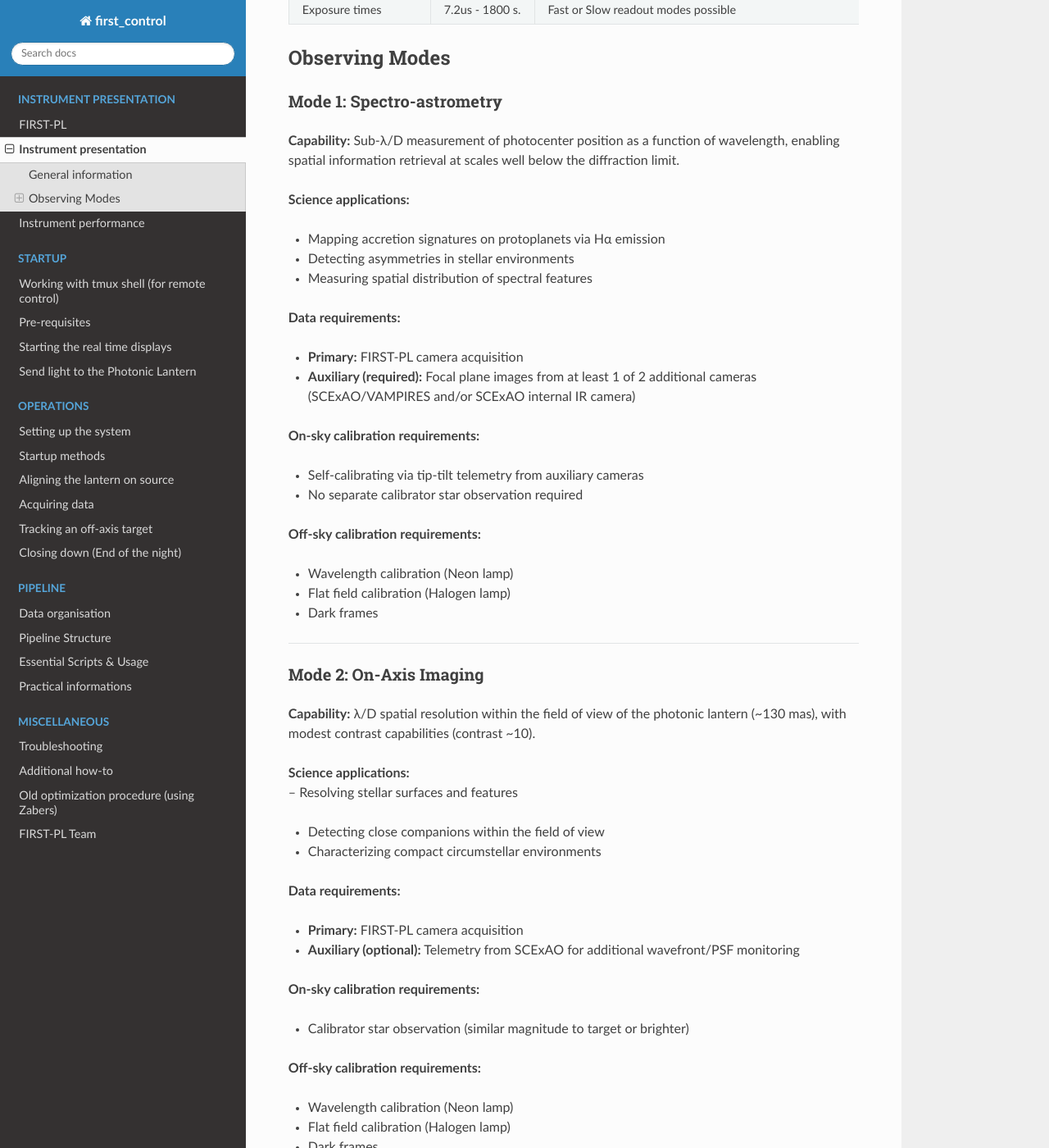
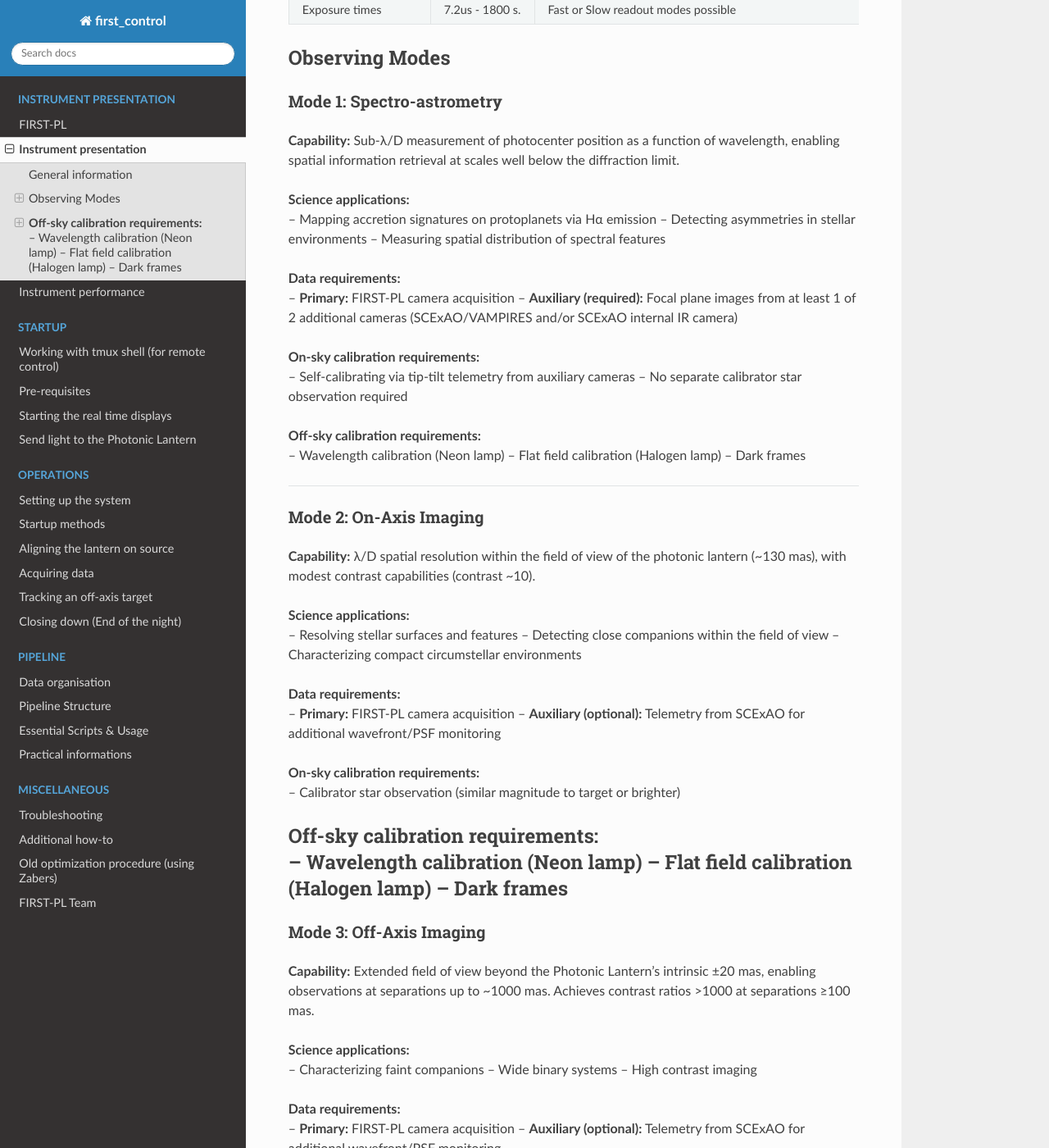
Before and after one commit to scexao-org/first_control, a Sphinx documentation site: the page built from source/instrument_principle.md, in a window 1280 px wide and 1400 px high, scrolled down 1571 px. Shown: the whole window at 82% size. Built offline with Sphinx 7.4.7 and the Read the Docs theme 3.1.0, drawn with Linux system fonts in a browser that asks for light colours; some of the changed text lies outside the part shown.

Commit message:
some formatting

```diff
--- a/source/instrument_principle.md
+++ b/source/instrument_principle.md
@@ -34,22 +34,22 @@ The 19 outputs of the Photonic Lantern feed a mid resolution spectrograph (R~3,0
 **Capability:** Sub-λ/D measurement of photocenter position as a function of wavelength, enabling spatial information retrieval at scales well below the diffraction limit.
 
 **Science applications:**<br>
-* Mapping accretion signatures on protoplanets via Hα emission
-* Detecting asymmetries in stellar environments
-* Measuring spatial distribution of spectral features
+-- Mapping accretion signatures on protoplanets via Hα emission
+-- Detecting asymmetries in stellar environments
+-- Measuring spatial distribution of spectral features
 
 **Data requirements:**<br>
-- **Primary:** FIRST-PL camera acquisition
-- **Auxiliary (required):** Focal plane images from at least 1 of 2 additional cameras (SCExAO/VAMPIRES and/or SCExAO internal IR camera)
+-- **Primary:** FIRST-PL camera acquisition
+-- **Auxiliary (required):** Focal plane images from at least 1 of 2 additional cameras (SCExAO/VAMPIRES and/or SCExAO internal IR camera)
 
 **On-sky calibration requirements:**<br>
-- Self-calibrating via tip-tilt telemetry from auxiliary cameras
-- No separate calibrator star observation required
+-- Self-calibrating via tip-tilt telemetry from auxiliary cameras
+-- No separate calibrator star observation required
 
 **Off-sky calibration requirements:**<br>
-- Wavelength calibration (Neon lamp)
-- Flat field calibration (Halogen lamp)
-- Dark frames
+-- Wavelength calibration (Neon lamp)
+-- Flat field calibration (Halogen lamp)
+-- Dark frames
 
 ---
 
@@ -59,20 +59,20 @@ The 19 outputs of the Photonic Lantern feed a mid resolution spectrograph (R~3,0
 
 **Science applications:**<br>
 -- Resolving stellar surfaces and features
-- Detecting close companions within the field of view
-- Characterizing compact circumstellar environments
+-- Detecting close companions within the field of view
+-- Characterizing compact circumstellar environments
 
 **Data requirements:**<br>
-- **Primary:** FIRST-PL camera acquisition
-- **Auxiliary (optional):** Telemetry from SCExAO for additional wavefront/PSF monitoring
+-- **Primary:** FIRST-PL camera acquisition
+-- **Auxiliary (optional):** Telemetry from SCExAO for additional wavefront/PSF monitoring
 
 **On-sky calibration requirements:**<br>
-- Calibrator star observation (similar magnitude to target or brighter)
+-- Calibrator star observation (similar magnitude to target or brighter)
 
 **Off-sky calibration requirements:**<br>
-- Wavelength calibration (Neon lamp)
-- Flat field calibration (Halogen lamp)
-- Dark frames
+-- Wavelength calibration (Neon lamp)
+-- Flat field calibration (Halogen lamp)
+-- Dark frames
 ---
 
 ### Mode 3: Off-Axis Imaging
@@ -80,19 +80,19 @@ The 19 outputs of the Photonic Lantern feed a mid resolution spectrograph (R~3,0
 **Capability:** Extended field of view beyond the Photonic Lantern's intrinsic ±20 mas, enabling observations at separations up to ~1000 mas. Achieves contrast ratios >1000 at separations ≥100 mas.
 
 **Science applications:**<br>
-- Characterizing faint companions
-- Wide binary systems
-- High contrast imaging
+-- Characterizing faint companions
+-- Wide binary systems
+-- High contrast imaging
 
 **Data requirements:**<br>
-- **Primary:** FIRST-PL camera acquisition
-- **Auxiliary (optional):** Telemetry from SCExAO for additional wavefront/PSF monitoring
+-- **Primary:** FIRST-PL camera acquisition
+-- **Auxiliary (optional):** Telemetry from SCExAO for additional wavefront/PSF monitoring
 
 **On-sky calibration requirements:**<br>
-- On-axis pointing on primary star (serves as calibration)
-- Interleaved on-axis/off-axis observations recommended
+-- On-axis pointing on primary star (serves as calibration)
+-- Interleaved on-axis/off-axis observations recommended
 
 **Off-sky calibration requirements:**<br>
-- Wavelength calibration (Neon lamp)
-- Flat field calibration (Halogen lamp)
-- Dark frames
+-- Wavelength calibration (Neon lamp)
+-- Flat field calibration (Halogen lamp)
+-- Dark frames
```
